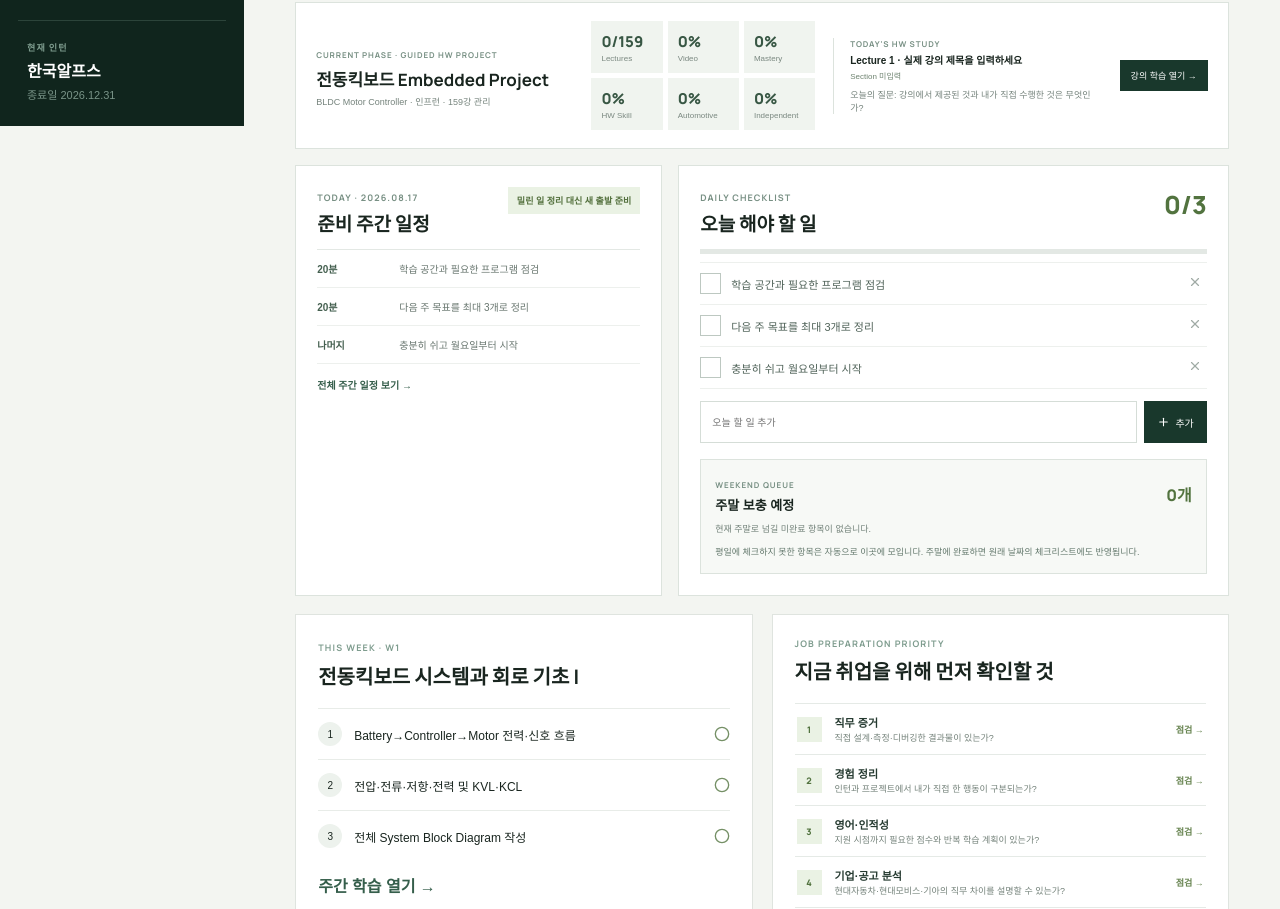
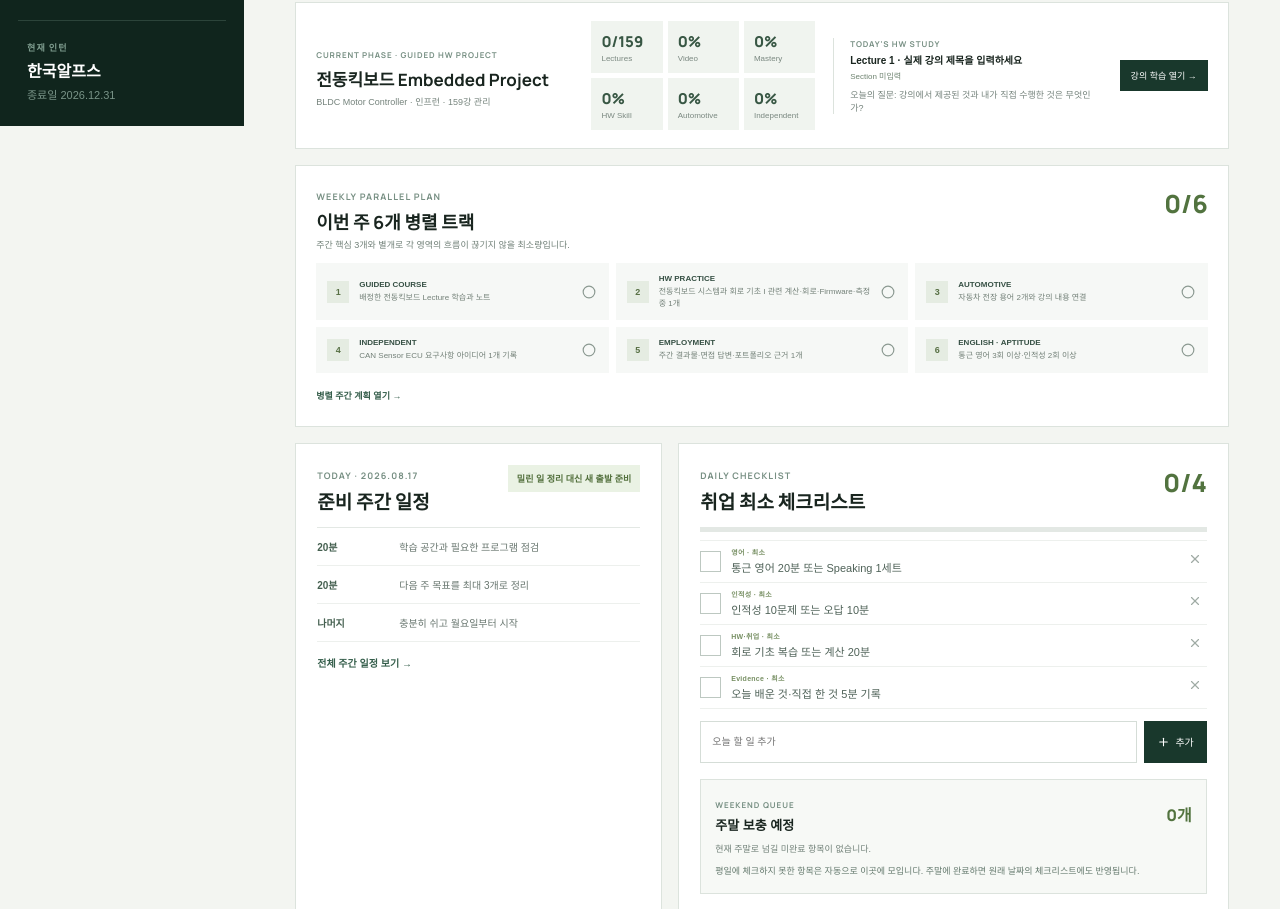
Before and after one commit to PacoKim/vamos-trabajo, a React (Vite) app: page / in a window 1280 px wide. Shown: the part 674-1583 px from the top of the page. Built offline with nearby package versions, Linux system fonts and the light colour scheme; a web font is replaced by a local one.

Commit message:
feat: run employment tracks in parallel

```diff
--- a/src/App.tsx
+++ b/src/App.tsx
@@ -598,6 +598,19 @@ const weeks: Week[] = raw.map((w, i) => ({
   deliverables: [...kickboardCoursePlan[i][3]],
   question: kickboardCoursePlan[i][4],
 }));
+const parallelTracks = (week: Week) => {
+  const n = week.n;
+  const automotive = n <= 4 ? "자동차 전장 용어 2개와 강의 내용 연결" : n <= 8 ? "차량 전원·보호 또는 CAN 개념 30분" : n <= 12 ? "Guided 회로를 자동차 환경 기준으로 비교" : "CAN·차량 전원·EMC Evidence 1개 보완";
+  const independent = n <= 4 ? "CAN Sensor ECU 요구사항 아이디어 1개 기록" : n <= 8 ? "CAN Sensor ECU Block·후보 부품 1개 검토" : n <= 12 ? "독립 프로젝트 요구사항·검증 기준 1개 확정" : n <= 15 ? "자동차 확장 내용을 ECU 설계에 반영" : "CAN Sensor ECU 설계·측정·문서화 진행";
+  return [
+    ["GUIDED COURSE", "배정한 전동킥보드 Lecture 학습과 노트"],
+    ["HW PRACTICE", `${week.title} 관련 계산·회로·Firmware·측정 중 1개`],
+    ["AUTOMOTIVE", automotive],
+    ["INDEPENDENT", independent],
+    ["EMPLOYMENT", "주간 결과물·면접 답변·포트폴리오 근거 1개"],
+    ["ENGLISH · APTITUDE", "통근 영어 3회 이상·인적성 2회 이상"],
+  ];
+};
 const nav: [[View, string, any], ...any[]] = [
   ["dashboard", "대시보드", BarChart3],
   ["careerHub", "취업 준비", Target],
@@ -982,16 +995,33 @@ function DailyAgenda({ go }: { go: (v: View) => void }) {
           ],
         }
       : schedules[now.getDay()];
-  const defaultTasks = schedule.events.map((event, i) => ({
-    id: `${dateKey}-${i}`,
-    text: event[1],
+  const technicalFocus = [
+    "주간 회고·다음 주 핵심 목표 3개",
+    "회로 기초 복습 또는 계산 20분",
+    "전동킥보드 강의·노트 30분",
+    "자동차 전장 확장 학습 20분",
+    "CAN Sensor ECU 결정사항 1개 기록",
+    "Evidence·면접 답변 1개 정리",
+    "HW 실습·측정 또는 주말 보충",
+  ][now.getDay()];
+  const minimumTasks = isNaN(now.getDay()) ? [] : [
+    { text: "통근 영어 20분 또는 Speaking 1세트", track: "영어", minimum: true },
+    { text: "인적성 10문제 또는 오답 10분", track: "인적성", minimum: true },
+    { text: technicalFocus, track: "HW·취업", minimum: true },
+    { text: "오늘 배운 것·직접 한 것 5분 기록", track: "Evidence", minimum: true },
+  ];
+  const defaultTasks = minimumTasks.map((task, i) => ({
+    id: `parallel-${dateKey}-${i}`,
+    ...task,
     done: false,
   }));
   const [allTasks, setAllTasks] = useState<Record<string, any[]>>(() => {
     const saved = JSON.parse(
       localStorage.getItem("ahw-daily-checklists") || "{}",
     );
-    return saved[dateKey] ? saved : { ...saved, [dateKey]: defaultTasks };
+    const existing = saved[dateKey] || [];
+    const additions = defaultTasks.filter((task) => !existing.some((x: any) => x.id === task.id));
+    return { ...saved, [dateKey]: [...existing, ...additions] };
   });
   const [newTask, setNewTask] = useState("");
   const tasks = allTasks[dateKey] || [];
@@ -1062,7 +1092,7 @@ function DailyAgenda({ go }: { go: (v: View) => void }) {
         <div className="daily-heading">
           <div>
             <small>DAILY CHECKLIST</small>
-            <h2>오늘 해야 할 일</h2>
+            <h2>취업 최소 체크리스트</h2>
           </div>
           <strong>
             {completed}/{tasks.length}
@@ -1091,7 +1121,10 @@ function DailyAgenda({ go }: { go: (v: View) => void }) {
                   }
                 />
                 <i>{task.done && <Check />}</i>
-                <span>{task.text}</span>
+                <span>
+                  {task.track && <small>{task.track} · {task.minimum ? "최소" : "추가"}</small>}
+                  {task.text}
+                </span>
                 <button
                   type="button"
                   aria-label={`${task.text} 삭제`}
@@ -1239,6 +1272,15 @@ function CourseSnapshot({ go }: { go: (v: View) => void }) {
     </section>
   );
 }
+function ParallelOverview({ current, done, go }: { current: Week; done: Record<string, boolean>; go: (v: View) => void }) {
+  const tracks = parallelTracks(current);
+  const completed = tracks.filter((_, i) => done[`p${current.n}-${i}`]).length;
+  return <section className="parallel-overview">
+    <div className="parallel-overview-head"><div><small>WEEKLY PARALLEL PLAN</small><h2>이번 주 6개 병렬 트랙</h2><p>주간 핵심 3개와 별개로 각 영역의 흐름이 끊기지 않을 최소량입니다.</p></div><strong>{completed}/{tracks.length}</strong></div>
+    <div>{tracks.map(([name, task], i) => <article key={name} className={done[`p${current.n}-${i}`] ? "done" : ""}><i>{i + 1}</i><span><b>{name}</b><small>{task}</small></span>{done[`p${current.n}-${i}`] ? <Check /> : <Circle />}</article>)}</div>
+    <button onClick={() => go("study")}>병렬 주간 계획 열기 →</button>
+  </section>;
+}
 function Dashboard({
   current,
   done,
@@ -1327,6 +1369,7 @@ function Dashboard({
         </p>
       </section>
       <CourseSnapshot go={go} />
+      <ParallelOverview current={current} done={done} go={go} />
       <DailyAgenda go={go} />
       <section className="dash">
         <article className="panel">
@@ -1405,15 +1448,19 @@ function Study({
   done: Record<string, boolean>;
   setDone: (v: Record<string, boolean>) => void;
 }) {
+  const tracks = parallelTracks(current);
+  const mainCompleted = current.tasks.filter((_, i) => done[`w${week}-${i}`]).length;
+  const trackCompleted = tracks.filter((_, i) => done[`p${week}-${i}`]).length;
+  const weekRate = Math.round(((mainCompleted + trackCompleted) / (current.tasks.length + tracks.length)) * 100);
   return (
     <Page
       title="Weekly Study"
-      sub="2026년 8월 24일부터 기초 → 실습 → 자동차 적용 → 설명 순서로 다시 시작합니다."
+      sub="전동킥보드 강의를 중심으로 HW 실습·자동차 확장·독립 프로젝트·영어·취업 준비를 매주 병렬로 진행합니다."
     >
       <article className="study-restart">
         <b>새 시작 원칙</b>
         <span>지난주 미완료 작업을 그대로 쌓지 않기</span>
-        <span>WEEK 1부터 순서대로 진행</span>
+        <span>6개 취업 트랙을 매주 최소 단위로 병행</span>
         <span>평일 최대 2시간·주간 핵심 목표 최대 3개</span>
       </article>
       <div className="study">
@@ -1444,12 +1491,7 @@ function Study({
               <b>{current.phase}</b>
             </div>
             <strong>
-              {Math.round(
-                (current.tasks.filter((_, i) => done[`w${week}-${i}`]).length /
-                  current.tasks.length) *
-                  100,
-              )}
-              %
+              {weekRate}%
             </strong>
           </div>
           <h3>STUDY & PRACTICE</h3>
@@ -1467,6 +1509,17 @@ function Study({
                   <span>{t}</span>
                 </label>
               );
+            })}
+          </div>
+          <h3>PARALLEL TRACKS · 매주 끊기지 않게</h3>
+          <div className="parallel-track-checks">
+            {tracks.map(([name, task], i) => {
+              const id = `p${week}-${i}`;
+              return <label key={id}>
+                <input type="checkbox" checked={!!done[id]} onChange={() => setDone({ ...done, [id]: !done[id] })} />
+                <i>{done[id] && <Check />}</i>
+                <span><b>{name}</b><small>{task}</small></span>
+              </label>;
             })}
           </div>
           <div className="deliver">
--- a/src/extended.css
+++ b/src/extended.css
@@ -67,6 +67,35 @@
   gap: 16px;
   padding: 0 4vw 18px;
 }
+.parallel-overview {
+  margin: 0 4vw 16px;
+  padding: 20px;
+  border: 1px solid #dce3dd;
+  background: white;
+}
+.parallel-overview-head { display: flex; justify-content: space-between; gap: 16px; margin-bottom: 12px; }
+.parallel-overview-head small { color: #789084; font: 700 9px Manrope; letter-spacing: .12em; }
+.parallel-overview-head h2 { margin: 4px 0; font: 700 18px Manrope; }
+.parallel-overview-head p { margin: 0; color: #718078; font-size: 9px; }
+.parallel-overview-head strong { color: #52733f; font: 800 25px Manrope; }
+.parallel-overview > div:nth-child(2) { display: grid; grid-template-columns: repeat(3, 1fr); gap: 7px; }
+.parallel-overview article { display: grid; grid-template-columns: 24px 1fr 16px; gap: 8px; align-items: center; min-width: 0; padding: 11px; background: #f6f8f6; }
+.parallel-overview article > i { width: 22px; height: 22px; display: grid; place-items: center; background: #e5ece2; color: #587045; font-size: 9px; font-style: normal; font-weight: 800; }
+.parallel-overview article span { display: grid; min-width: 0; gap: 3px; }
+.parallel-overview article b { color: #365044; font-size: 8px; }
+.parallel-overview article small { color: #738078; font-size: 8px; line-height: 1.4; }
+.parallel-overview article svg { width: 14px; color: #8b9991; }
+.parallel-overview article.done { background: #edf4e7; }
+.parallel-overview article.done svg { color: #66824f; }
+.parallel-overview > button { margin-top: 12px; border: 0; background: transparent; color: #355e4b; padding: 4px 0; font-size: 9px; font-weight: 700; cursor: pointer; }
+.parallel-track-checks { display: grid; grid-template-columns: 1fr 1fr; gap: 7px; margin-bottom: 18px; }
+.parallel-track-checks label { display: grid; grid-template-columns: 22px 1fr; align-items: center; gap: 9px; min-height: 58px; padding: 10px; border: 1px solid #dce3dd; background: #f8faf8; cursor: pointer; }
+.parallel-track-checks input { display: none; }
+.parallel-track-checks label > i { width: 21px; height: 21px; display: grid; place-items: center; border: 1px solid #bdc8c1; }
+.parallel-track-checks label > i svg { width: 13px; color: #527439; }
+.parallel-track-checks span { display: grid; gap: 3px; }
+.parallel-track-checks b { color: #3f594c; font-size: 8px; }
+.parallel-track-checks small { color: #718078; font-size: 9px; line-height: 1.45; }
 .restart-banner {
   display: grid;
   grid-template-columns: minmax(280px, 0.8fr) 1.5fr;
@@ -217,6 +246,7 @@
   color: #4f6258;
   font-size: 11px;
 }
+.daily-tasks label > span small { display: block; margin-bottom: 2px; color: #789064; font-size: 7px; font-weight: 800; letter-spacing: .04em; }
 .daily-tasks input:checked ~ span {
   color: #929d97;
   text-decoration: line-through;
@@ -1043,6 +1073,8 @@
     grid-template-columns: 1fr;
     padding: 16px 14px 0;
   }
+  .parallel-overview { margin: 14px; padding: 16px; }
+  .parallel-overview > div:nth-child(2), .parallel-track-checks { grid-template-columns: 1fr; }
   .daily-overview > article {
     padding: 17px;
   }
```
